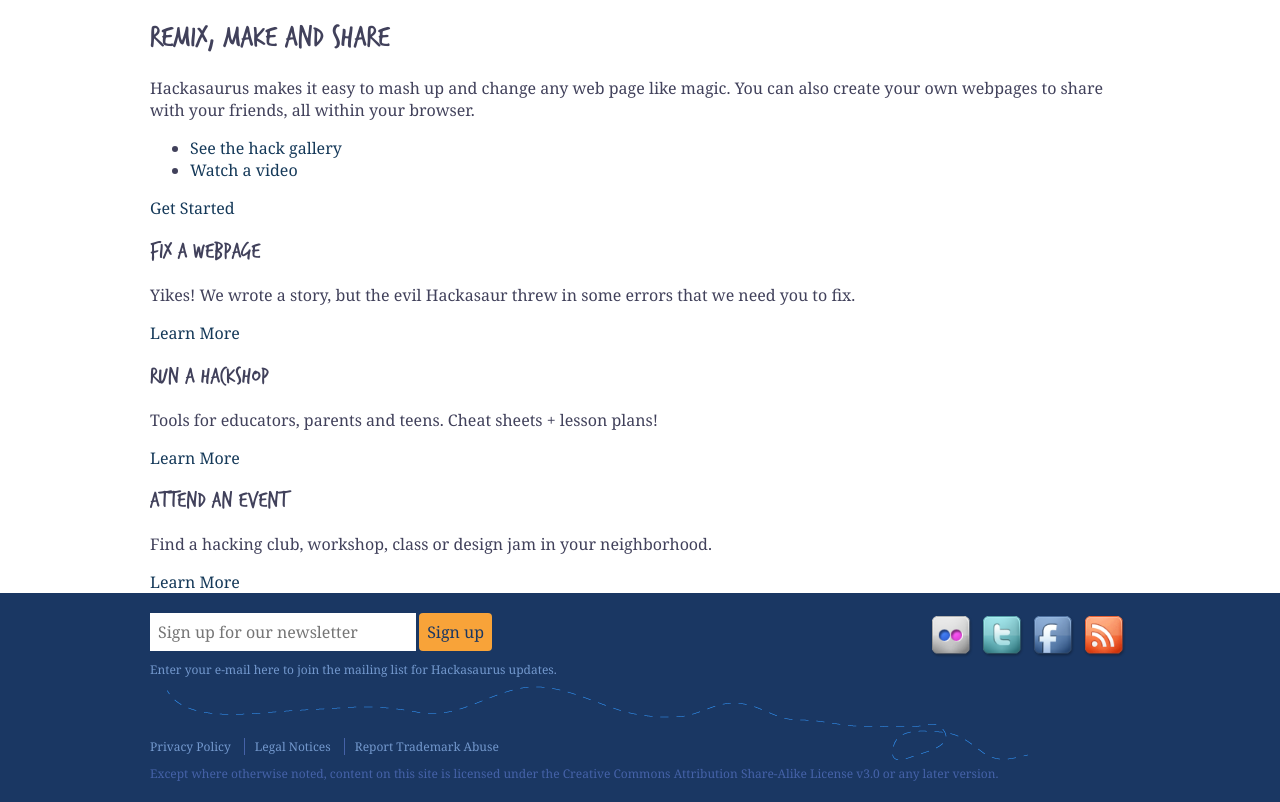
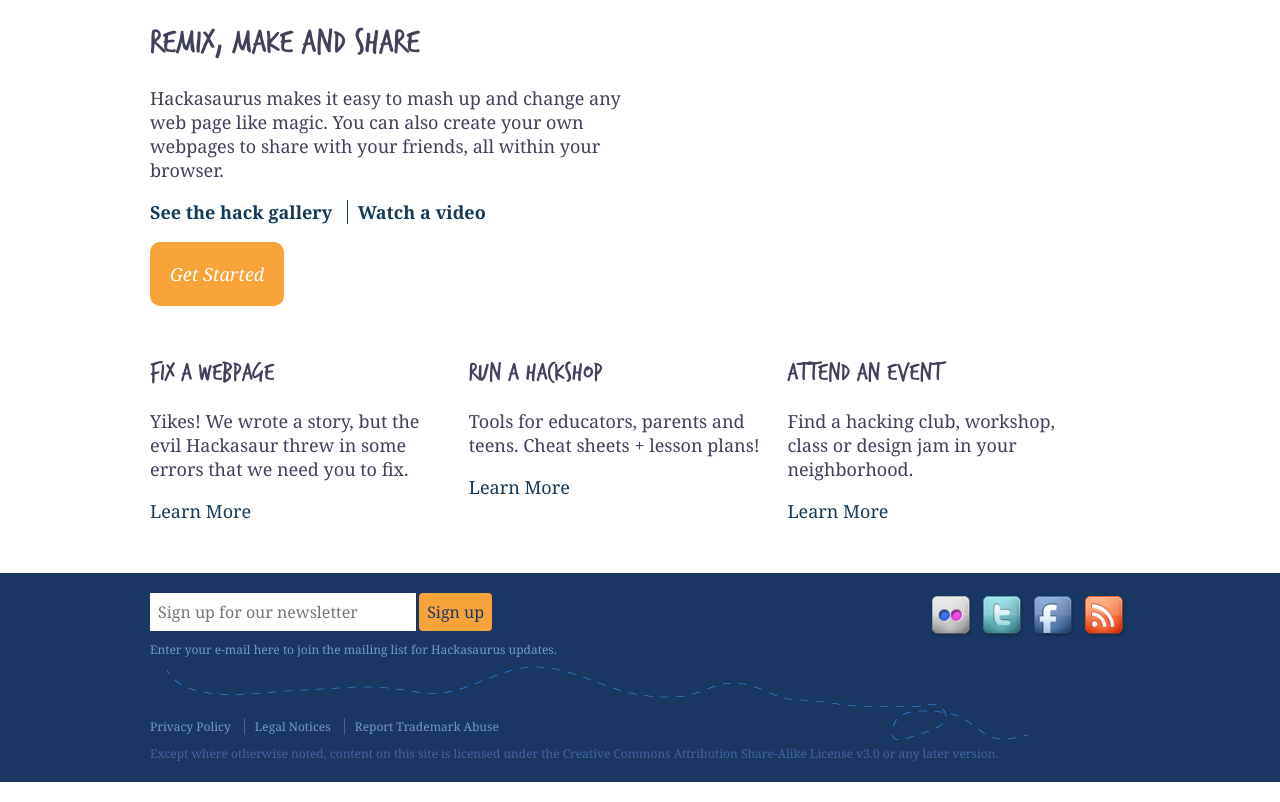
Before and after one commit to hackasaurus/hackasaurus.org, a PHP site: page / in a window 1280 px wide. Shown: the part 100-902 px from the top of the page. Run offline with PHP 8.4, Linux system fonts and the light colour scheme.

Commit message:
basic layout of body content

```diff
--- a/static-files/stylesheets/main.css
+++ b/static-files/stylesheets/main.css
@@ -79,9 +79,70 @@ a:hover {
 
 /* Body (main content) rules */
 
+#body {
+  font-size: 18px;
+}
+
 #body h1, #body h2 {
   font-weight: normal;
   font-family: 'TrashHandRegular';
+}
+
+#body div.primary {
+  padding-bottom: 30px;
+}
+
+#body div.primary p {
+  width: 50%;
+}
+
+#body div.primary ul.options {
+  margin: 0px;
+  padding: 0px;
+  list-style-type: none;
+}
+
+#body div.primary ul.options li {
+  display: inline-block;
+  border-left: 1px solid #153959;
+  padding-left: 10px;
+  padding-right: 10px;
+}
+
+#body div.primary ul.options li:first-child {
+  padding-left: 0px;
+  border-left: none;
+}
+
+#body div.primary ul.options li a {
+  font-weight: bold;
+}
+
+#body div.primary a.more {
+  display: inline-block;
+  margin-top: 1em;
+  padding: 20px;
+  background-color: #f8a339;
+  color: white;
+  font-weight: 500;
+  font-style: italic;
+  border-radius: 10px;
+}
+
+#body div.primary a.more:hover {
+  background-color: #ffc833;
+  text-decoration: none;
+}
+
+#body div.secondary div.blurb {
+  display: inline-block;
+  width: 30%;
+  vertical-align: top;
+  padding-right: 20px;
+}
+
+#body div.secondary {
+  padding-bottom: 50px;
 }
 
 /* Footer rules */
```
